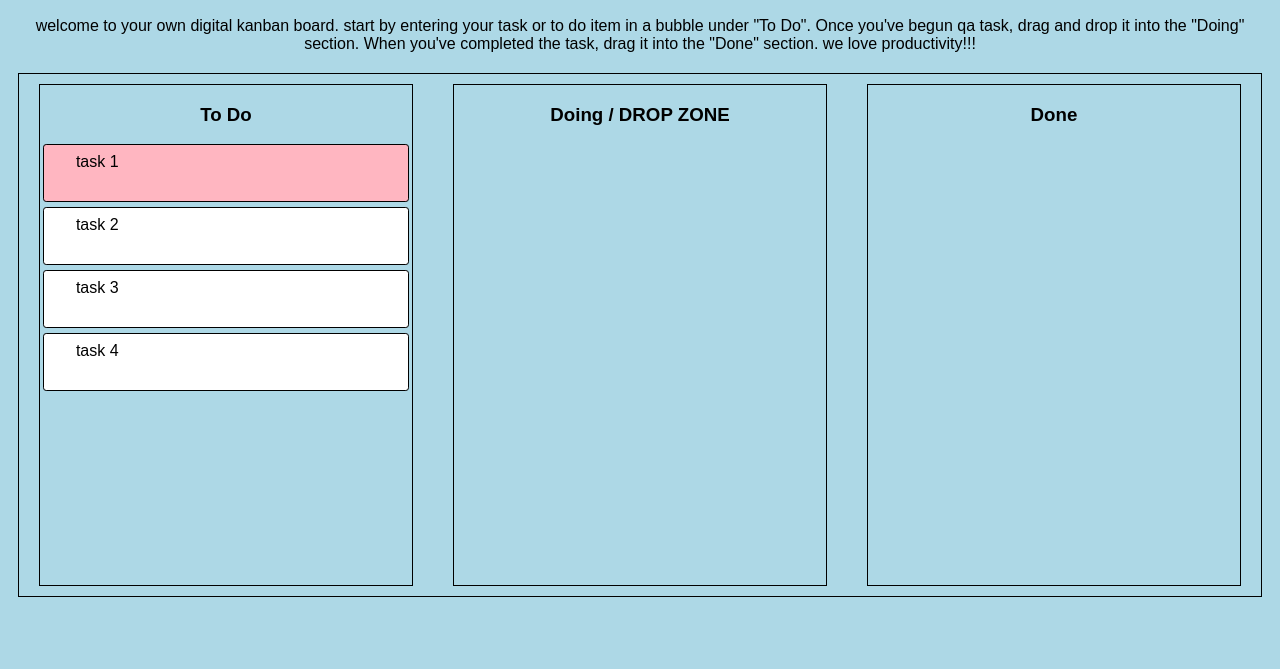
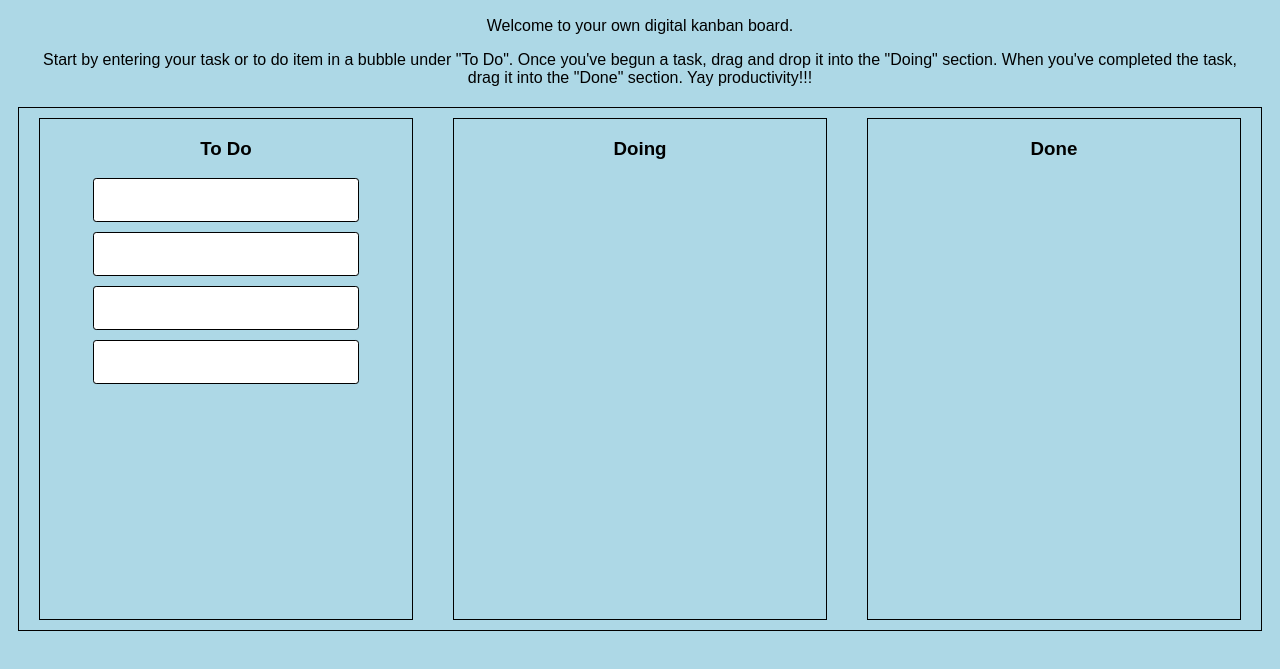
Before and after one commit to dangelapr/kanban, a plain HTML site: page index.html in a window 1280 px wide. Shown: the part 81-750 px from the top of the page. Drawn offline with Linux system fonts and the light colour scheme.

Commit message:
A few layout improvements, fixed the padding in the text bubbles

```diff
--- a/app.css
+++ b/app.css
@@ -15,12 +15,14 @@ body {
 }
 
 h3 {
-    /* display: block; */
     text-align: center;
     padding: none;
 }
 
 input {
+    display: flex;
+    align-items: center;
+    justify-content: center;
     height: 100px;
     text-align: center;
 }
@@ -32,7 +34,6 @@ input {
 }
 
 button {
-    /* display: block; */
     margin: 10px;
 }
 
@@ -48,21 +49,22 @@ button {
 .block {
     width: 30%;
     justify-content: space-around;
+    align-items: center;
     height: 500px;
     border: solid 1px;
-    margin: auto
-    /* position: absolute; */
-}
-
-#task1 {
-    background-color: lightpink;
+    margin: auto;
 }
 
 .task {
+    width: 70%;
+    display: flex;
+    flex-direction: column;
     background-color: white;
-    margin: 0.2rem 0.2rem 0.3rem 0.2rem;
+    margin: auto;
+    margin-bottom: 10px;
+    align-items: center;
+    justify-content: space-around;
     border: 0.1rem solid black;
     border-radius: 0.2rem;
-    padding: 0.5rem 0.2rem 0.5rem 2rem;
     height: 40px;
 }
--- a/index.html
+++ b/index.html
@@ -24,7 +24,8 @@
         </div> -->
 
         <div class="description">
-            <p>welcome to your own digital kanban board. start by entering your task or to do item in a bubble under "To Do". Once you've begun qa task, drag and drop it into the "Doing" section. When you've completed the task, drag it into the "Done" section. we love productivity!!!</p>
+            <p>Welcome to your own digital kanban board.</p>
+            <p>Start by entering your task or to do item in a bubble under "To Do". Once you've begun a task, drag and drop it into the "Doing" section. When you've completed the task, drag it into the "Done" section. Yay productivity!!!</p>
         </div>
 
         <div id="board" class="flex-container">
@@ -33,15 +34,15 @@
                     To Do
                 </h3>
 
-                <div class="task" id="task1" draggable="true">task 1</div>
-                <div class="task" id="task2" draggable="true">task 2</div>
-                <div class="task" id="task3" draggable="true">task 3</div>
-                <div class="task" id="task4" draggable="true">task 4</div>
+                <input type="text" class="task" id="task1" draggable="true" autocomplete="off"></input >
+                <input type="text" class="task" id="task2" draggable="true" autocomplete="off"></input >
+                <input type="text" class="task" id="task3" draggable="true" autocomplete="off"></input >
+                <input type="text" class="task" id="task4" draggable="true" autocomplete="off"></input >
             </div>
 
             <div class="block" id="doing">
                 <h3>
-                    Doing / DROP ZONE
+                    Doing
                 </h3>
             </div>
 
```
Also changed, not shown: 1 other file.
